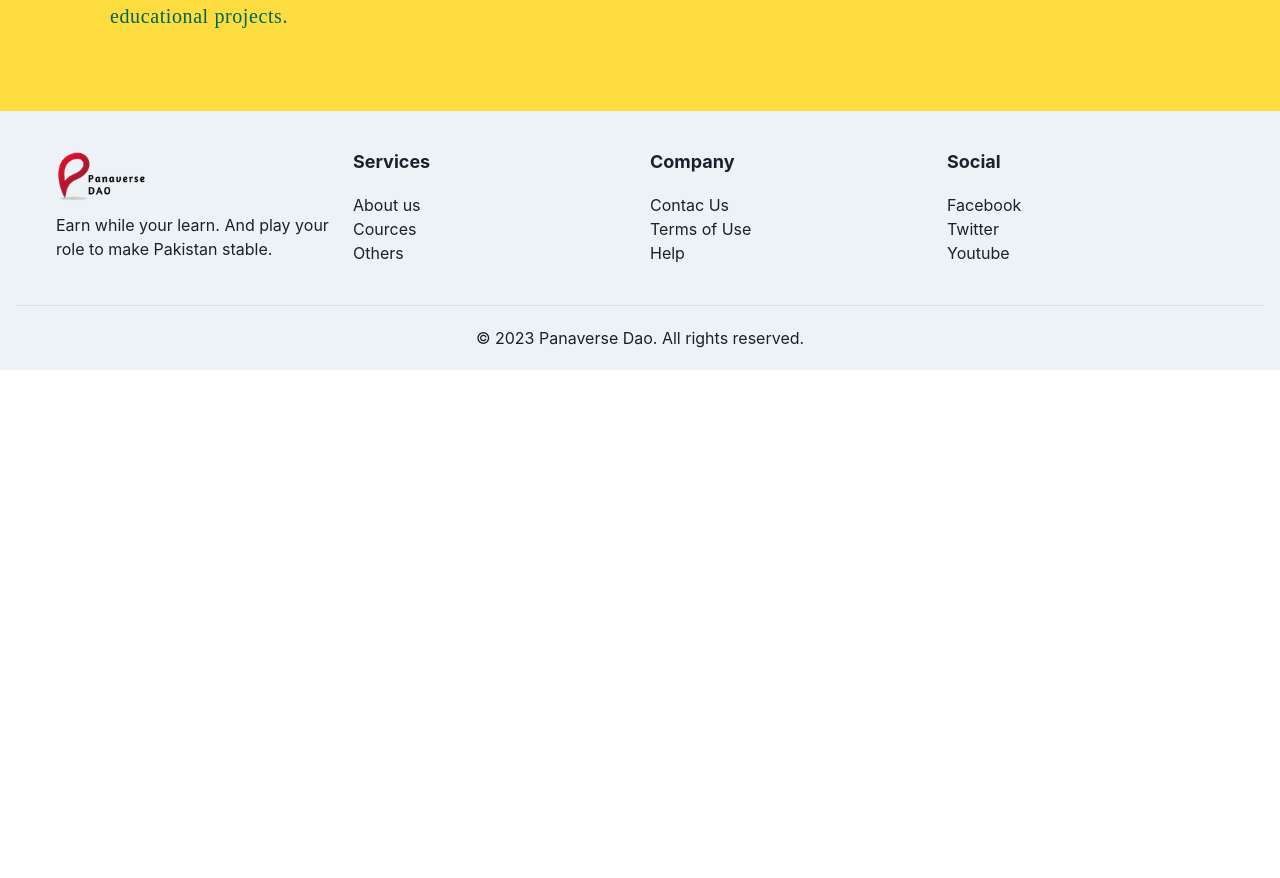
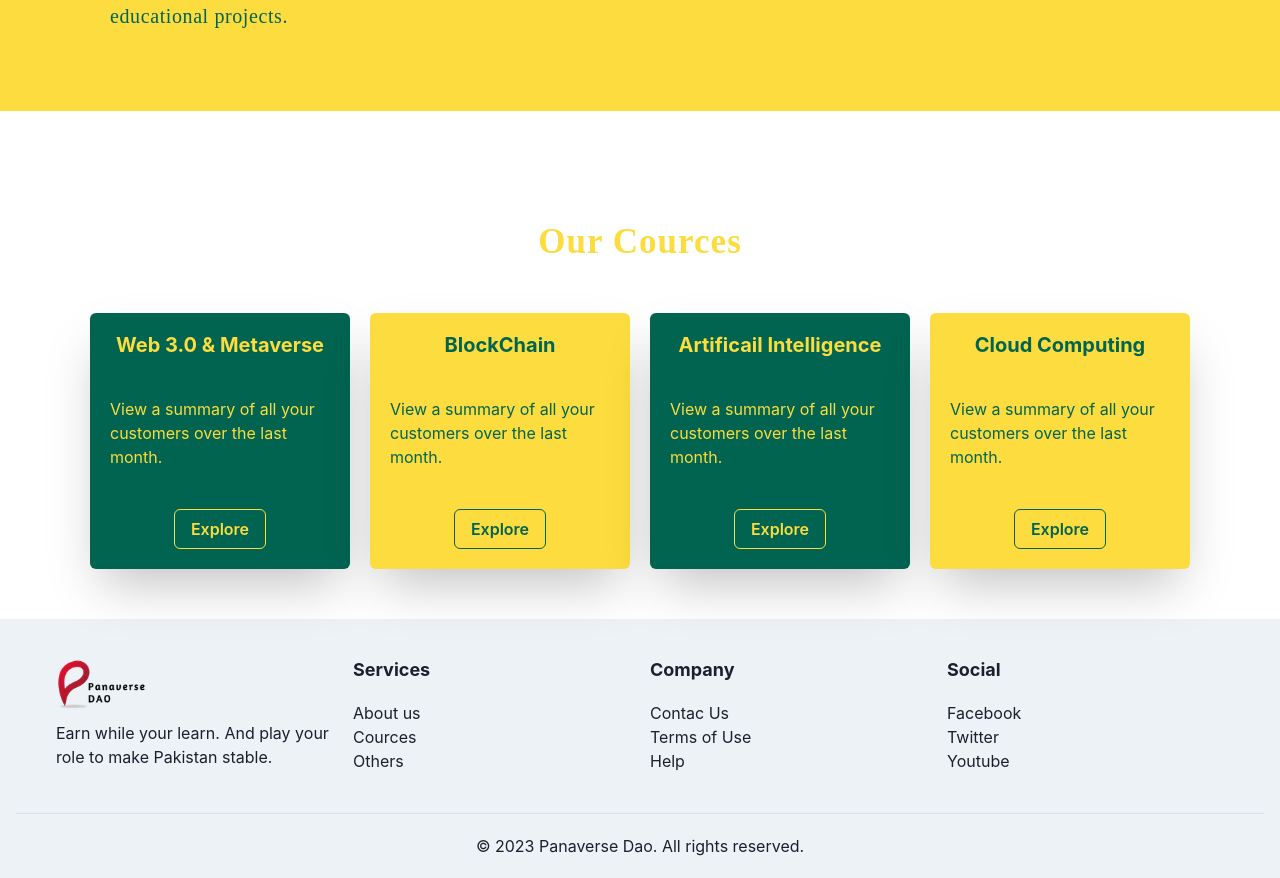
Before and after one commit to AhsanulHaq777/Nextjs-learning-chakraui, a Next.js app in the folder pananverse-dao-web/: page / in a window 1280 px wide. Shown: the part 1315-2193 px from the top of the page. Before the commit the page ends 1685 px from the top, so only its background shows below. Built offline with nearby package versions, Linux system fonts and the light colour scheme.

Commit message:
updated home page

```diff
--- a/pananverse-dao-web/src/app/home.tsx
+++ b/pananverse-dao-web/src/app/home.tsx
@@ -1,5 +1,6 @@
 "use client"
-import {Box,Grid, Flex, Spacer, Center,Text, Image, Button, Heading, GridItem, Container, SimpleGrid} from '@chakra-ui/react'
+import {Box,Grid, Card, CardBody, CardHeader, CardFooter, Flex, Spacer, Center,Text, Image, Button, Heading, GridItem, Container, SimpleGrid} from '@chakra-ui/react'
+import Link from 'next/link'
 import Images from 'next/image'
 
 
@@ -66,6 +67,63 @@ export default function MainPage(){
                     </SimpleGrid>
                 </Container>
             </Box>
+            <Box>
+                <Container maxW={1200} p={{lg:'50px',md:'35px',base:'20'}}>
+                    <Box textAlign='center'>
+                    <Heading mt={{lg:'60px',md:'45px', base:'30px'}} color='#FCDC3E' fontFamily='mina' fontWeight='800' fontSize='35px' letterSpacing='0.03em'>Our Cources</Heading>
+                    </Box>
+                    <SimpleGrid mt={{lg:'50px',md:'30px',base:'15px'}} gap={{lg:'20px',md:'15px',base:'10px'}} gridTemplateColumns={{lg:'repeat(4,1fr)',md:'repeat(2,1fr)',base:'repeat(1,1fr)'}}>
+                        <Card align='center' bg='#006450' color='#FCDC3E' shadow='2xl'>
+                            <CardHeader>
+                                <Heading size='md'> Web 3.0 & Metaverse</Heading>
+                            </CardHeader>
+                            <CardBody>
+                                <Text>View a summary of all your customers over the last month.</Text>
+                            </CardBody>
+                            <CardFooter>
+                                <Link href='/'><Button colorScheme='#FCDC3E' variant='outline' _hover={{ bg: "#FCDC3E", color: "#006450" }} _focus={{ boxShadow: "outline" }} >Explore</Button></Link>
+                            </CardFooter>
+                        </Card>
+                        <Card align='center' bg='#FCDC3E' color='#006450' shadow='2xl'>
+                            <CardHeader>
+                                <Heading size='md'> BlockChain</Heading>
+                            </CardHeader>
+                            <CardBody>
+                                <Text>View a summary of all your customers over the last month.</Text>
+                            </CardBody>
+                            <CardFooter>
+                                <Link href='/'><Button colorScheme='#FCDC3E' variant='outline' _hover={{ bg: "#006450", color: "#FCDC3E" }} _focus={{ boxShadow: "outline" }}>Explore</Button></Link>
+                            </CardFooter>
+                        </Card>
+                        <Card align='center' bg='#006450' color='#FCDC3E' shadow='2xl'>
+                            <CardHeader>
+                                <Heading size='md'> Artificail Intelligence</Heading>
+                            </CardHeader>
+                            <CardBody>
+                                <Text>View a summary of all your customers over the last month.</Text>
+                            </CardBody>
+                            <CardFooter>
+                                <Link href='/'><Button colorScheme='#FCDC3E' variant='outline' _hover={{ bg: "#FCDC3E", color: "#006450" }} _focus={{ boxShadow: "outline" }}>Explore</Button></Link>
+                            </CardFooter>
+                        </Card>
+                        <Card align='center' bg='#FCDC3E' color='#006450' shadow='2xl'>
+                            <CardHeader>
+                                <Heading size='md'> Cloud Computing</Heading>
+                            </CardHeader>
+                            <CardBody>
+                                <Text>View a summary of all your customers over the last month.</Text>
+                            </CardBody>
+                            <CardFooter>
+                                <Link href='/'><Button colorScheme='#FCDC3E' variant='outline' _hover={{ bg: "#006450", color: "#FCDC3E" }} _focus={{ boxShadow: "outline" }}>Explore</Button></Link>
+                            </CardFooter>
+                        </Card>
+                    </SimpleGrid>
+                </Container>
+            </Box>
+
+
+
+
             {/* <Grid
                     bg='#FCDC3E'
                     color='#006450'
```
